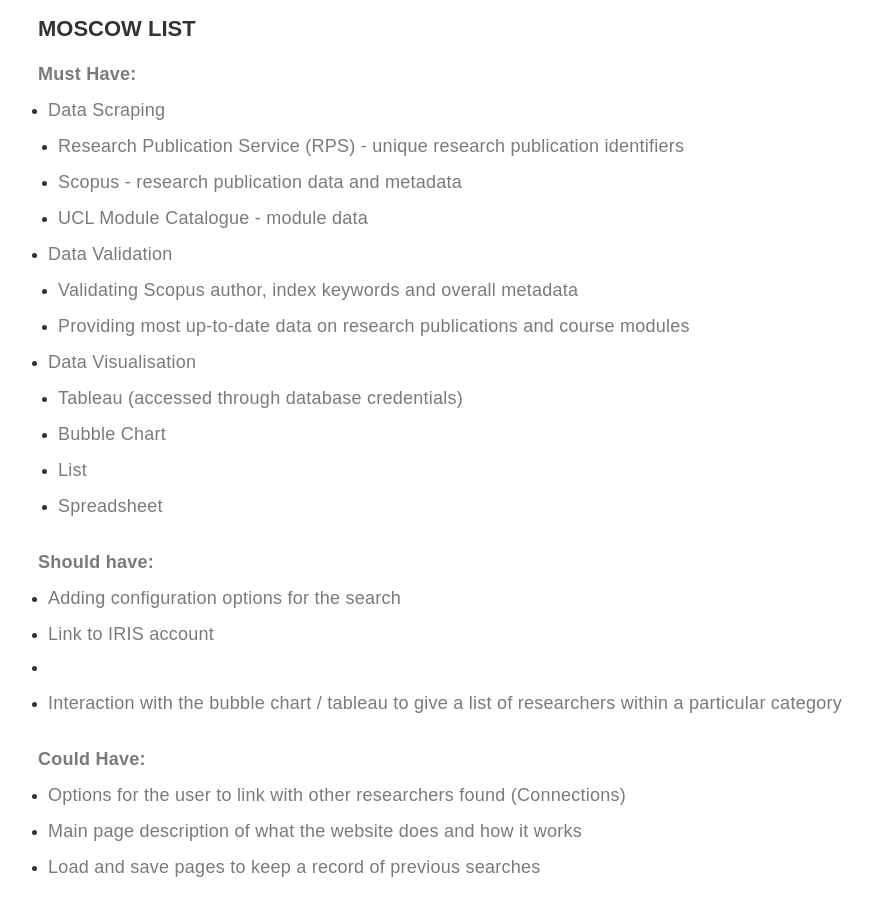
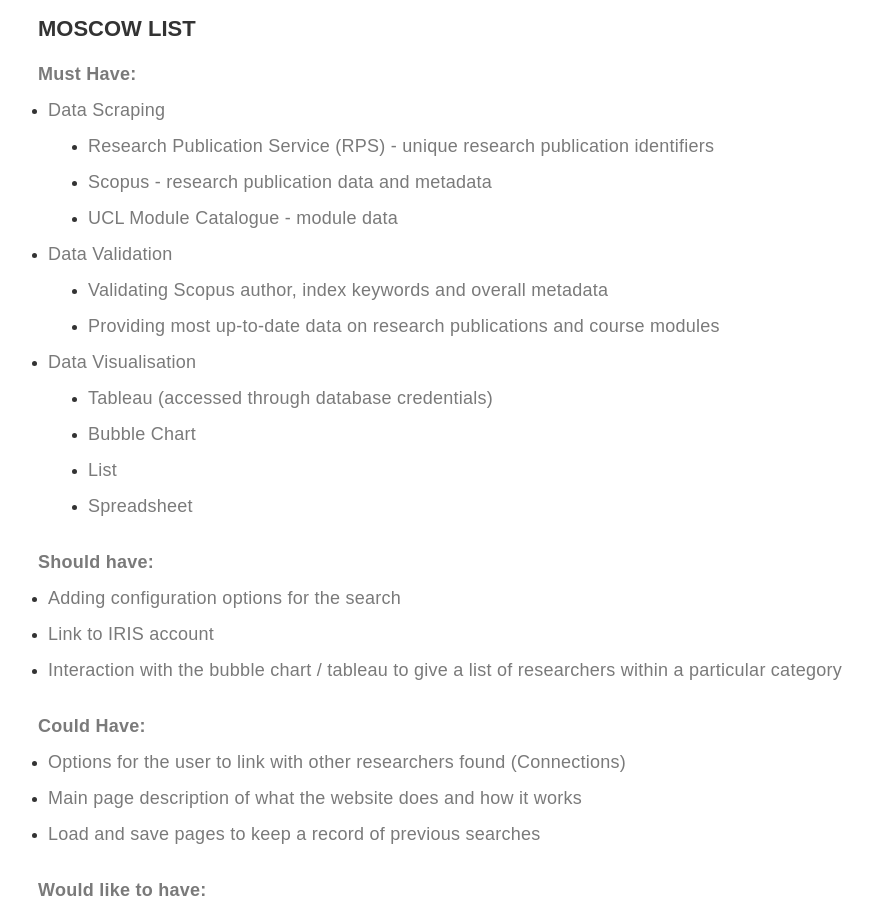
Before and after one commit to thatguy1104/PortfolioSite, a plain HTML site: page web3/index.html in a window 1280 px wide. Shown: the part 5600-6510 px from the top of the page, without its empty margins (32-905 px from the left). Drawn offline with nearby package versions, Linux system fonts and the light colour scheme; some packages are replaced by stand-ins of ours.

Commit message:
minor fixes

```diff
--- a/web3/index.html
+++ b/web3/index.html
@@ -265,18 +265,18 @@ http://www.templatemo.com/tm-508-power
                                                     <p><b>Must Have:</b></p>
                                                     <ul class="ordered">
                                                         <li><p>Data Scraping</p></li>
-                                                        <ul class="ordered">
+                                                        <ul class="ordered_2">
                                                             <li><p>Research Publication Service (RPS) - unique research publication identifiers</p></li>
                                                             <li><p>Scopus - research publication data and metadata</p></li>
                                                             <li><p>UCL Module Catalogue - module data</p></li>
                                                         </ul>
                                                         <li><p>Data Validation</p></li>
-                                                        <ul class="ordered">
+                                                        <ul class="ordered_2">
                                                             <li><p>Validating Scopus author, index keywords and overall metadata</p></li>
                                                             <li><p>Providing most up-to-date data on research publications and course modules</p></li>
                                                         </ul>
                                                         <li><p>Data Visualisation</p></li>
-                                                        <ul class="ordered">
+                                                        <ul class="ordered_2">
                                                             <li><p>Tableau (accessed through database credentials)</p></li>
                                                             <li><p>Bubble Chart</p></li>
                                                             <li><p>List</p></li>
@@ -288,7 +288,6 @@ http://www.templatemo.com/tm-508-power
                                                     <ul class="ordered">
                                                         <li><p>Adding configuration options for the search</p></li>
                                                         <li><p>Link to IRIS account</p></li>
-                                                        <li><p></p></li>
                                                         <li><p>Interaction with the bubble chart / tableau to give a list of researchers within a particular category</p></li>
                                                     </ul>
                                                     <br>
```
